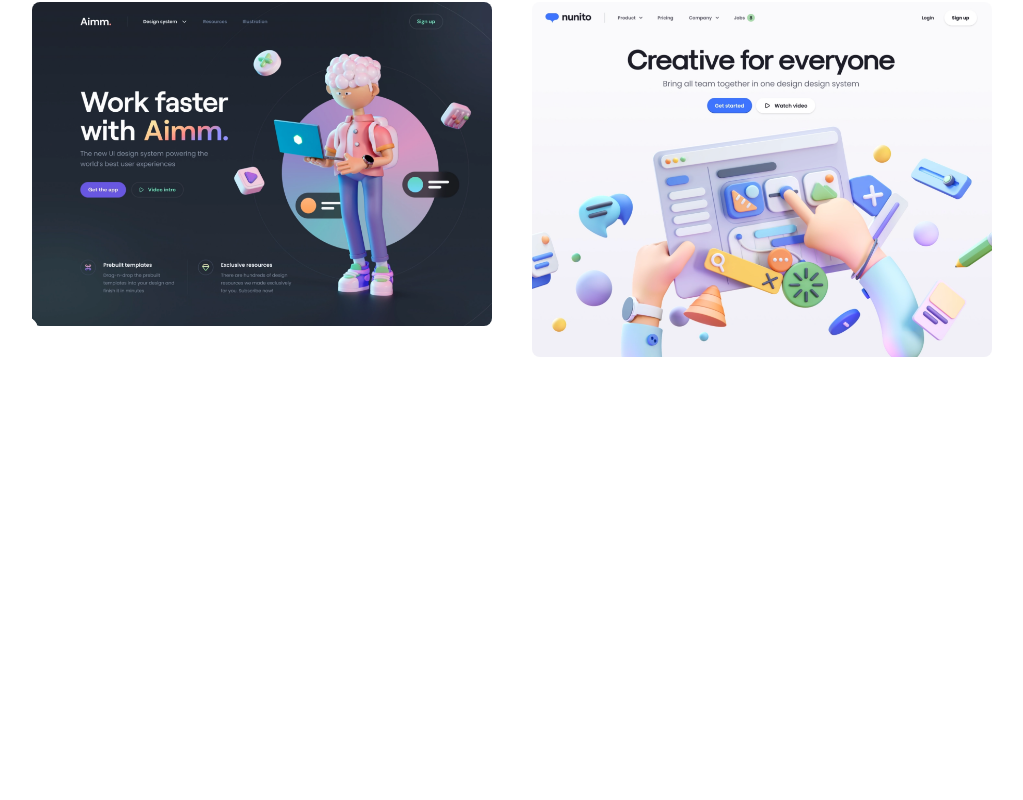
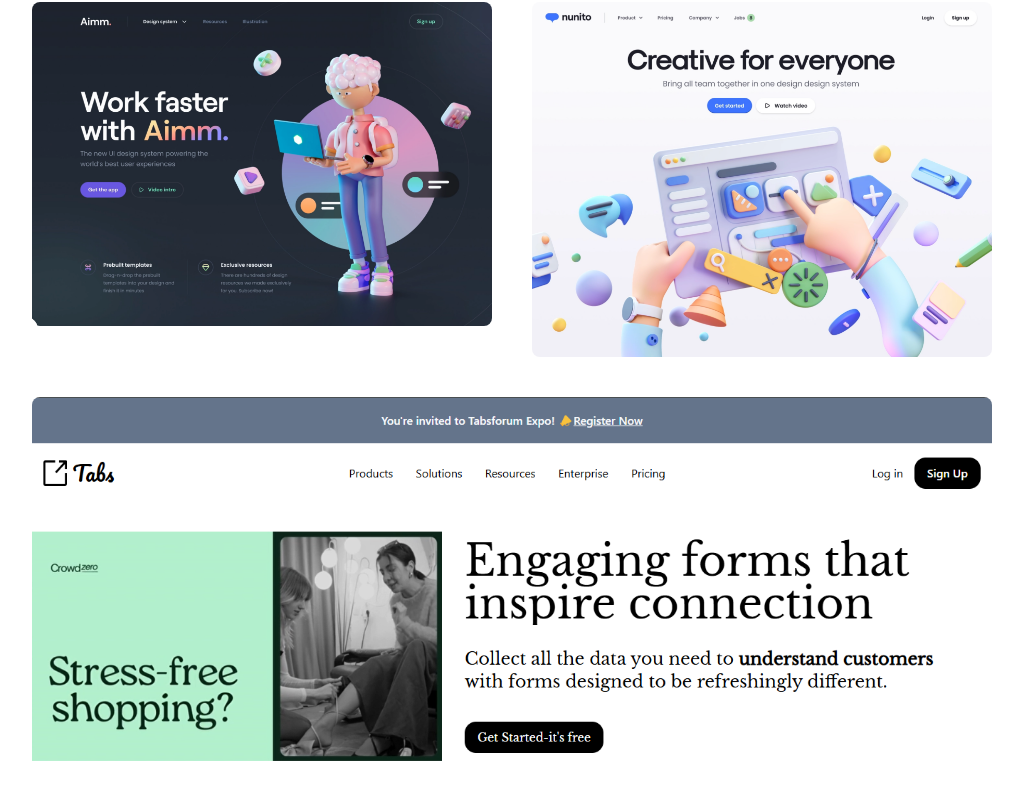
Before and after one commit to theali29/portfolio, a Next.js app: page / in a window 1280 px wide. Shown: the part 3288-4088 px from the top of the page, without its empty margins (128-1151 px from the left). Before the commit the page ends 3685 px from the top, so only its background shows below. Built offline with nearby package versions, Linux system fonts and the light colour scheme.

Commit message:
Added new project

```diff
--- a/app/page.js
+++ b/app/page.js
@@ -18,6 +18,7 @@ import web4 from '../public/web4.png'
 import web5 from '../public/web5.png'
 import web6 from '../public/web6.png'
 import gym from '../public/gym1.png'
+import tabs from '../public/image1.png'
 import education from '../public/education1.png'
 import login from '../public/loginpage.png'
 // import web6 from '../public/web6.png'
@@ -292,6 +293,15 @@ export default function Home() {
                 layout='responsive'
               />
             </div>
+            <div className='basis-1/3 flex-1'>
+              <Image
+                src={tabs}
+                className='rounded-lg object-cover'
+                width={'100%'}
+                height={'100%'}
+                layout='responsive'
+              />
+            </div>
           </div>
         </section>
       </main>
```
Also changed, not shown: public/image1.png (added).
